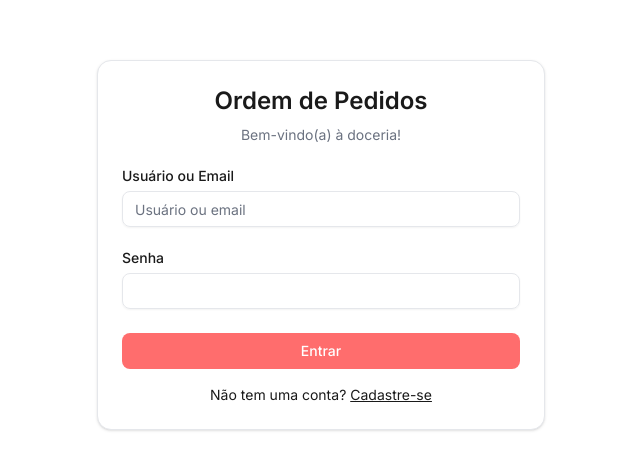
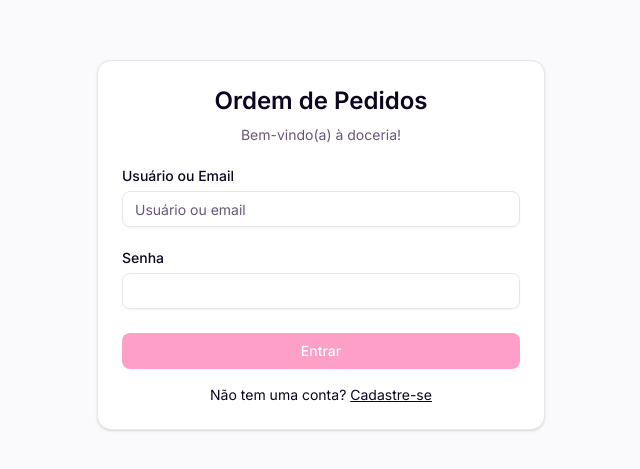
Before and after one commit to Oarthurcarmo/delale-ordens, a Next.js app: page /login in a window 1280 px wide. Shown: the part 155-624 px from the top of the page, without its empty margins (319-959 px from the left). Built offline with nearby package versions, Linux system fonts and the light colour scheme.

Commit message:
feat: update global CSS variables for improved theming and dark mode support, including new color palettes for backgrounds, cards, and charts

```diff
--- a/src/app/globals.css
+++ b/src/app/globals.css
@@ -45,86 +45,117 @@
 
 :root {
   --radius: 0.625rem;
+
+  /* Cores Base */
+  --background: #faf9fb; /* Um branco levemente roxo para suavidade */
+  --foreground: #0D041F;
+
+  /* Cards e Popovers */
   --card: #ffffff;
-  --card-foreground: #1a1a1a;
+  --card-foreground: #0D041F;
   --popover: #ffffff;
-  --popover-foreground: #1a1a1a;
-  --primary: #ff6d6d;
+  --popover-foreground: #0D041F;
+
+  /* Primário */
+  --primary: #FD9FC6; /* Carnation Pink */
   --primary-foreground: #ffffff;
-  --secondary: #fff1f1;
-  --secondary-foreground: #1a1a1a;
-  --muted: #fff1f1;
-  --muted-foreground: #6b7280;
-  --accent: #ffe1e1;
-  --accent-foreground: #1a1a1a;
+
+  /* Secundário */
+  --secondary: #F3CCD7; /* Mimi Pink */
+  --secondary-foreground: #0D041F;
+
+  /* Mudo e Acento */
+  --muted: #f5f3f7;
+  --muted-foreground: #675777;
+  --accent: #e8e5eb;
+  --accent-foreground: #0D041F;
+
+  /* Outros */
   --destructive: #e51d1d;
-  --border: #e5e7eb;
-  --input: #e5e7eb;
-  --ring: #ff6d6d;
-  --chart-1: #ff6d6d;
-  --chart-2: #ffa0a0;
-  --chart-3: #ffc7c7;
-  --chart-4: #f83b3b;
-  --chart-5: #e51d1d;
+  --border: #e8e5eb;
+  --input: #e8e5eb;
+  --ring: #675777;
+
+  /* Gráficos */
+  --chart-1: #FD9FC6; /* Carnation Pink */
+  --chart-2: #675777; /* Chinese Violet */
+  --chart-3: #F3CCD7; /* Mimi Pink */
+  --chart-4: #8f81a8;
+  --chart-5: #4e405a;
+
+  /* Sidebar (Claro) */
   --sidebar: #ffffff;
-  --sidebar-foreground: #1a1a1a;
-  --sidebar-primary: #ff6d6d;
+  --sidebar-foreground: #0D041F;
+  --sidebar-primary: #675777;
   --sidebar-primary-foreground: #ffffff;
-  --sidebar-accent: #fff1f1;
-  --sidebar-accent-foreground: #1a1a1a;
-  --sidebar-border: #e5e7eb;
-  --sidebar-ring: #ff6d6d;
-  --background: #ffffff;
-  --foreground: #1a1a1a;
+  --sidebar-accent: #f5f3f7;
+  --sidebar-accent-foreground: #0D041F;
+  --sidebar-border: #e8e5eb;
+  --sidebar-ring: #675777;
 
-
-  --color-carnation-50: #fff1f1;
---color-carnation-100: #ffe1e1;
---color-carnation-200: #ffc7c7;
---color-carnation-300: #ffa0a0;
---color-carnation-400: #ff6d6d;
---color-carnation-500: #f83b3b;
---color-carnation-600: #e51d1d;
---color-carnation-700: #c11414;
---color-carnation-800: #a01414;
---color-carnation-900: #841818;
---color-carnation-950: #480707;
-
-
+  /* Rampa de Cores (Violet) */
+  --color-violet-50: #f5f3f7;
+  --color-violet-100: #e8e5eb;
+  --color-violet-200: #d1cbdd;
+  --color-violet-300: #b2a7c5;
+  --color-violet-400: #8f81a8;
+  --color-violet-500: #675777;
+  --color-violet-600: #5d4d6b;
+  --color-violet-700: #4e405a;
+  --color-violet-800: #41354b;
+  --color-violet-900: #352c3d;
+  --color-violet-950: #221c27;
 }
 
 .dark {
-  --background: #1a1a1a;
-  --foreground: #ffffff;
-  --card: #2a2a2a;
-  --card-foreground: #ffffff;
-  --popover: #2a2a2a;
-  --popover-foreground: #ffffff;
-  --primary: #ff6d6d;
-  --primary-foreground: #ffffff;
-  --secondary: #3a1a1a;
-  --secondary-foreground: #ffffff;
-  --muted: #3a1a1a;
-  --muted-foreground: #9ca3af;
-  --accent: #4a1a1a;
-  --accent-foreground: #ffffff;
+  /* Fundo principal: O cinza/preto profundo da imagem */
+  --background: #111216;
+  --foreground: #e0e0e0; /* Cinza claro para texto principal */
+
+  /* Cards e Popovers: Ligeiramente mais claros que o fundo, com profundidade */
+  --card: #1C1D23;
+  --card-foreground: #e0e0e0;
+  --popover: #1C1D23;
+  --popover-foreground: #e0e0e0;
+
+  /* Primário: Usando o Carnation Pink da sua paleta para destaque forte */
+  --primary: #FD9FC6; /* Carnation Pink */
+  --primary-foreground: #111216; /* Fundo principal para texto no botão primário */
+
+  /* Secundário: Um roxo mais suave da sua paleta, ou um cinza sutil */
+  --secondary: #221c27; /* Darker tone from your palette */
+  --secondary-foreground: #F3CCD7; /* Mimi Pink para contraste */
+
+  /* Mudo e Acento: Tons para textos secundários e elementos de interface */
+  --muted: #282A30; /* Um tom escuro para áreas mutadas */
+  --muted-foreground: #8F9094; /* Cinza médio para textos secundários */
+  --accent: #282A30; /* Acento similar ao mutado */
+  --accent-foreground: #F3CCD7; /* Mimi Pink para acento */
+
+  /* Destrutivo: Mantido em vermelho para clareza */
   --destructive: #e51d1d;
-  --border: #374151;
-  --input: #374151;
-  --ring: #ff6d6d;
-  --chart-1: #ff6d6d;
-  --chart-2: #ffa0a0;
-  --chart-3: #ffc7c7;
-  --chart-4: #f83b3b;
-  --chart-5: #e51d1d;
-  --sidebar: #2a2a2a;
-  --sidebar-foreground: #ffffff;
-  --sidebar-primary: #ff6d6d;
-  --sidebar-primary-foreground: #ffffff;
-  --sidebar-accent: #3a1a1a;
-  --sidebar-accent-foreground: #ffffff;
-  --sidebar-border: #374151;
-  --sidebar-ring: #ff6d6d;
+
+  /* Bordas e Input: Muito sutis, quase transparentes */
+  --border: #282A30; /* Bordas suaves */
+  --input: #282A30; /* Fundo para campos de input */
+  --ring: #FD9FC6; /* Cor do foco/anel, usando o pink */
+
+  /* Gráficos: Cores da sua paleta, com o pink em destaque */
+  --chart-1: #FD9FC6; /* Carnation Pink */
+  --chart-2: #675777; /* Chinese Violet */
+  --chart-3: #F3CCD7; /* Mimi Pink */
+  --chart-4: #8f81a8; /* Um tom de violeta mais claro */
+  --chart-5: #4e405a; /* Um tom de violeta mais escuro */
+
+  /* Sidebar: Similar aos cards, para coesão */
+  --sidebar: #1C1D23;
+  --sidebar-foreground: #e0e0e0;
+  --sidebar-primary: #FD9FC6;
+  --sidebar-primary-foreground: #111216;
+  --sidebar-accent: #282A30;
+  --sidebar-accent-foreground: #F3CCD7;
+  --sidebar-border: #282A30;
+  --sidebar-ring: #FD9FC6;
 }
 
 @layer base {
```
